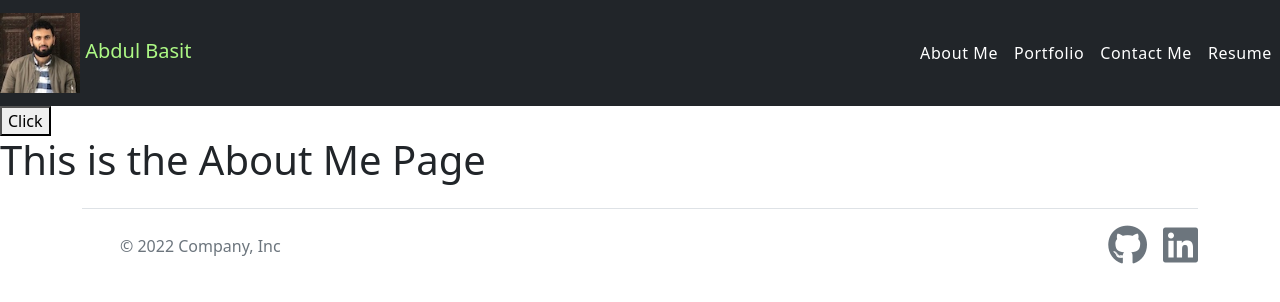
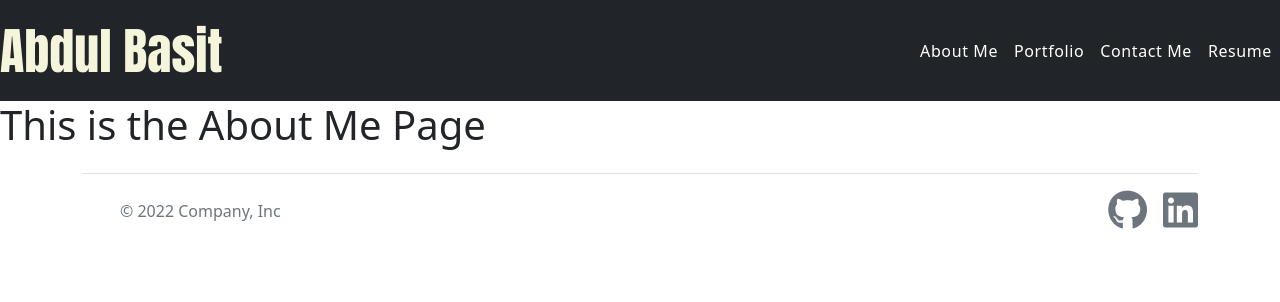
Before and after one commit to abasit96/My-React-Portfolio, a React (Create React App) app: page / in a window 1280 px wide. Shown: the top 302 px of the page. Built offline with nearby package versions, Linux system fonts and the light colour scheme.

Commit message:
Changed some styling in Navbar

```diff
--- a/src/App.js
+++ b/src/App.js
@@ -34,7 +34,6 @@ function App() {
   return (
     <>
       <Header setCurrentPage={setCurrentPage}/>
-      <button onClick={()=> setCurrentPage("Contact")}>Click</button>
       <main>
        {
         renderPage()
--- a/src/components/Navbar.js
+++ b/src/components/Navbar.js
@@ -1,36 +1,40 @@
 import React from "react"
 import profile from "/Users/bootcamp/bootcamp/My-React-Portfolio/my-react-portfolio/src/profile.jpg"
-import {FontAwesomeIcon} from "@fortawesome/react-fontawesome"
-import {faBars} from "@fortawesome/free-solid-svg-icons"
+import { FontAwesomeIcon } from "@fortawesome/react-fontawesome"
+import { faBars } from "@fortawesome/free-solid-svg-icons"
 
 
-export const Navbar = ({setCurrentPage}) => {
+export const Navbar = ({ setCurrentPage }) => {
     return (
         <nav className="navbar navbar-expand-lg navbar-light bg-dark">
-                <a className="navbar-brand" href="#"><img className="profile" src={profile} alt="Profile Picture" /> <span className="name">Abdul Basit</span> </a>
+            <a className="navbar-brand" href="#">
+                <span className="name" style={{ fontFamily: 'Impact', color: 'beige', fontSize: '50px' }}>
+                    Abdul Basit
+                </span>
+            </a>
             <button className="navbar-toggler" type="button" data-toggle="collapse" data-target="#navbarSupportedContent" aria-controls="navbarSupportedContent" aria-expanded="false" aria-label="Toggle navigation">
-                    <FontAwesomeIcon icon = {faBars} style= {{ color: "lightblue"}}/>
+                <FontAwesomeIcon icon={faBars} style={{ color: "lightblue" }} />
             </button>
 
             <div className="collapse navbar-collapse justify-content-end" id="navbarSupportedContent">
                 <ul className="navbar-nav ml-auto">
                     <li className="nav-item active"
-                            onClick={()=> setCurrentPage("About")}
+                        onClick={() => setCurrentPage("About")}
                     >
                         <a className="nav-link" href="#">About Me</a>
                     </li>
                     <li className="nav-item"
-                            onClick={()=> setCurrentPage("Portfolio")}
+                        onClick={() => setCurrentPage("Portfolio")}
                     >
                         <a className="nav-link" href="#">Portfolio</a>
                     </li>
                     <li className="nav-item"
-                            onClick={()=> setCurrentPage("Contact")}
+                        onClick={() => setCurrentPage("Contact")}
                     >
                         <a className="nav-link" href="#">Contact Me</a>
                     </li>
                     <li className="nav-item"
-                            onClick={()=> setCurrentPage("Resume")}
+                        onClick={() => setCurrentPage("Resume")}
                     >
                         <a className="nav-link" href="#">Resume</a>
                     </li>
```
Lines whose indentation alone changed are shown as unchanged.
